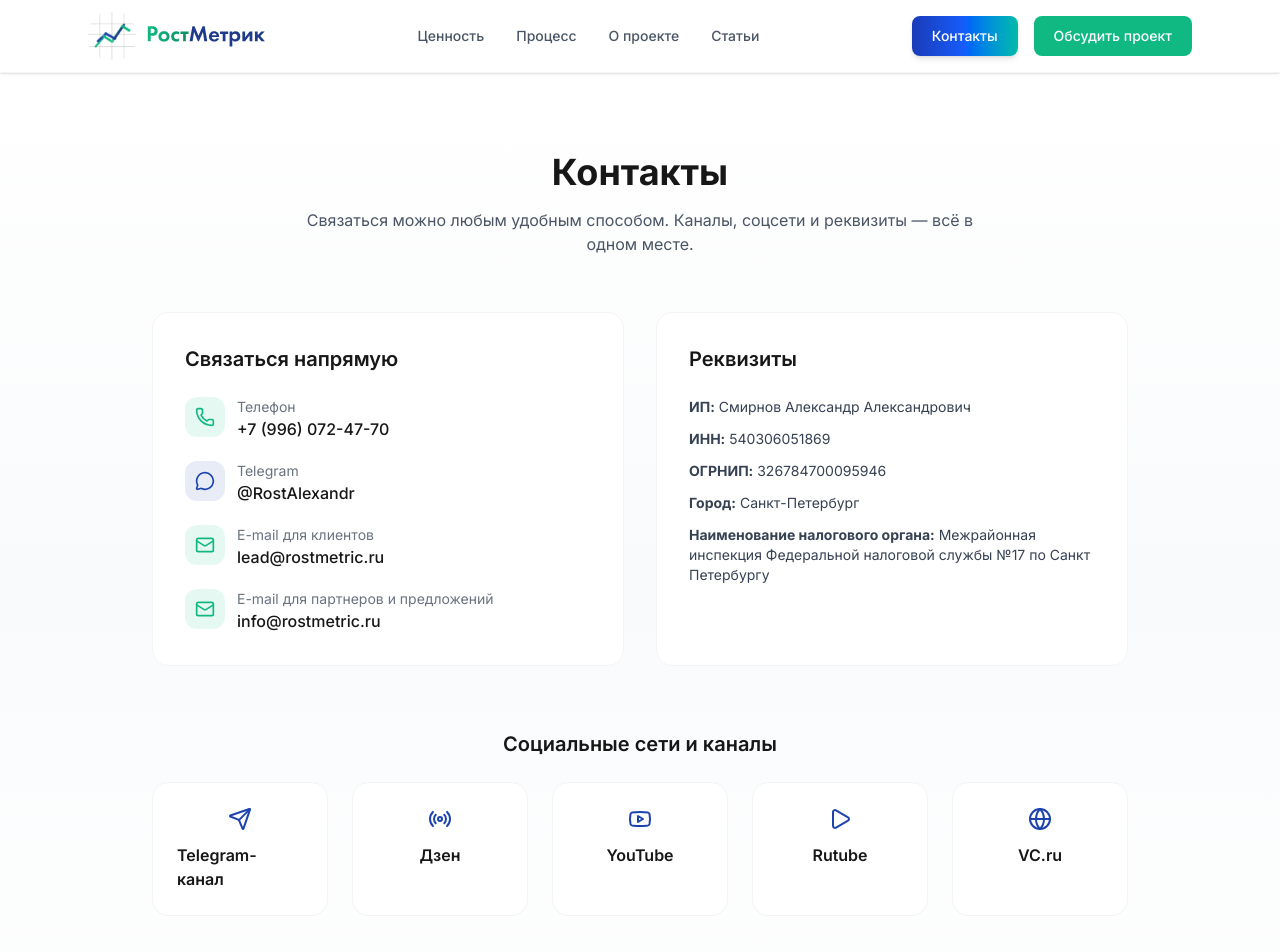
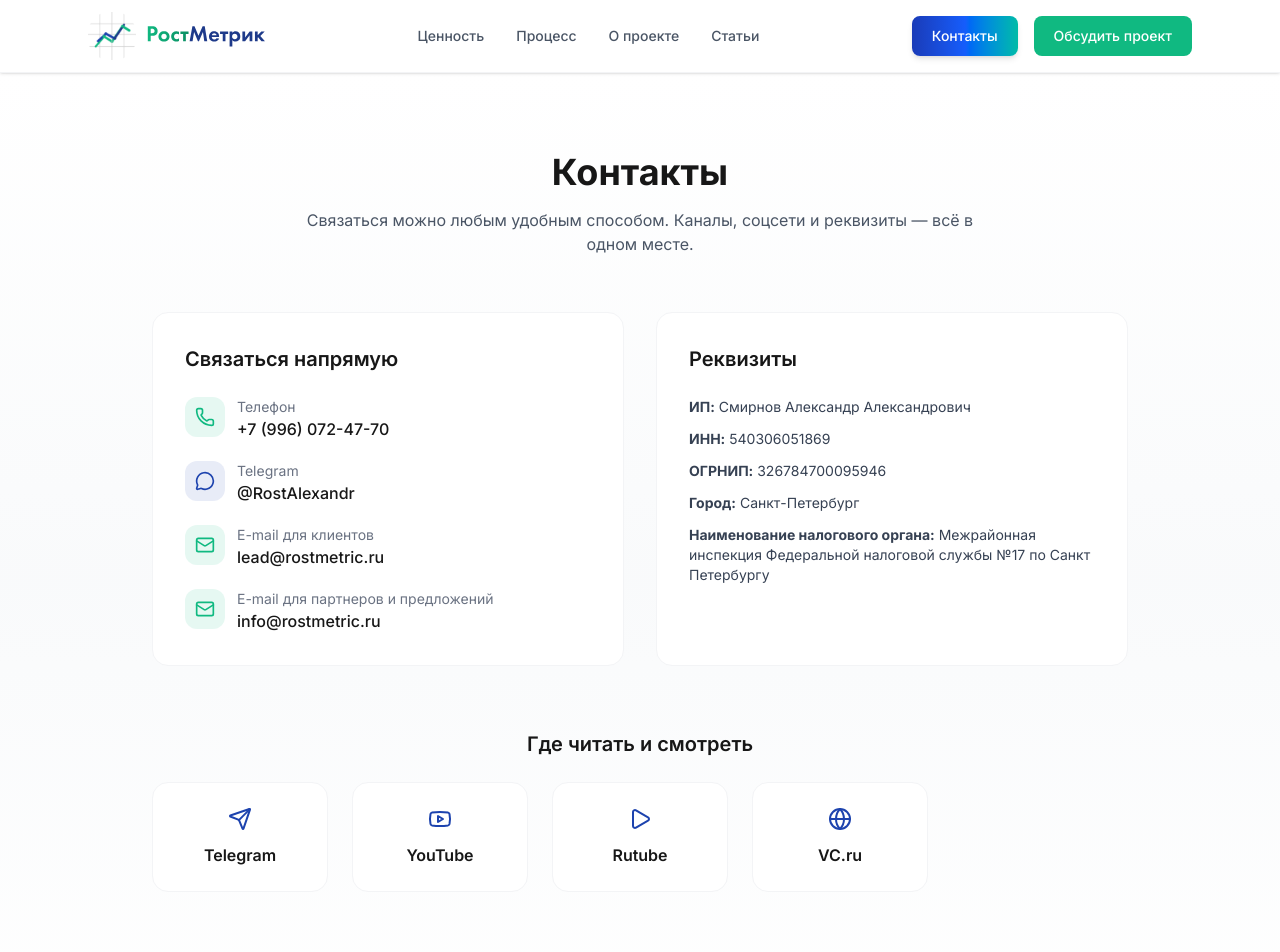
Before and after one commit to WoK3Rrr/rostmetric-next, a Next.js app: page /contacts in a window 1280 px wide. Shown: the top 952 px of the page. Built offline with nearby package versions, Linux system fonts and the light colour scheme.

Commit message:
fix contacts

```diff
--- a/src/app/contacts/page.tsx
+++ b/src/app/contacts/page.tsx
@@ -166,7 +166,7 @@ export default function ContactsPage() {
 
 <section className="mb-16">
             <h2 className="text-xl font-semibold mb-6 text-center">
-              Социальные сети и каналы
+              Где читать и смотреть
             </h2>
 
             <div className="grid sm:grid-cols-2 md:grid-cols-3 lg:grid-cols-5 gap-6">
@@ -177,18 +177,10 @@ export default function ContactsPage() {
                 className="bg-white border border-gray-100 rounded-2xl p-6 hover:shadow-lg transition flex flex-col items-center gap-3"
               >
                 <Send className="w-6 h-6 text-secondary" />
-                <p className="font-semibold">Telegram-канал</p>
+                <p className="font-semibold">Telegram</p>
               </a>
 
-              <a
-                href="#"
-                target="_blank"
-                rel="noopener noreferrer"
-                className="bg-white border border-gray-100 rounded-2xl p-6 hover:shadow-lg transition flex flex-col items-center gap-3"
-              >
-                <Radio className="w-6 h-6 text-secondary" />
-                <p className="font-semibold">Дзен</p>
-              </a>
+
 
 
 
```
